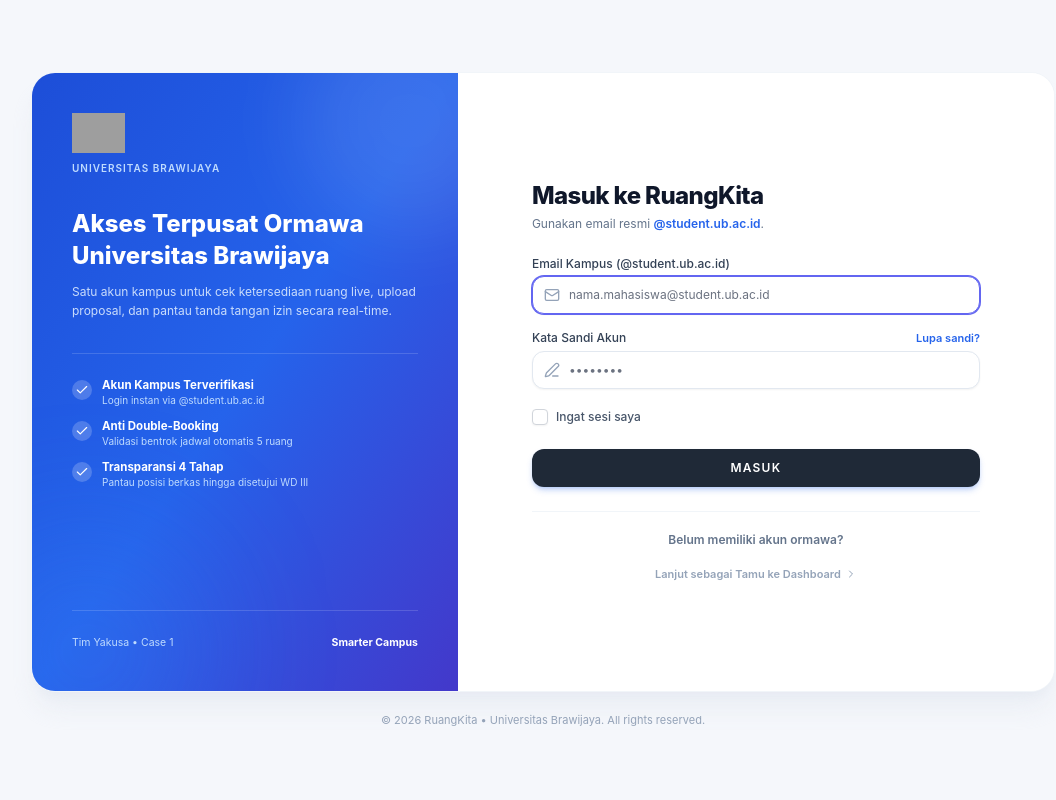
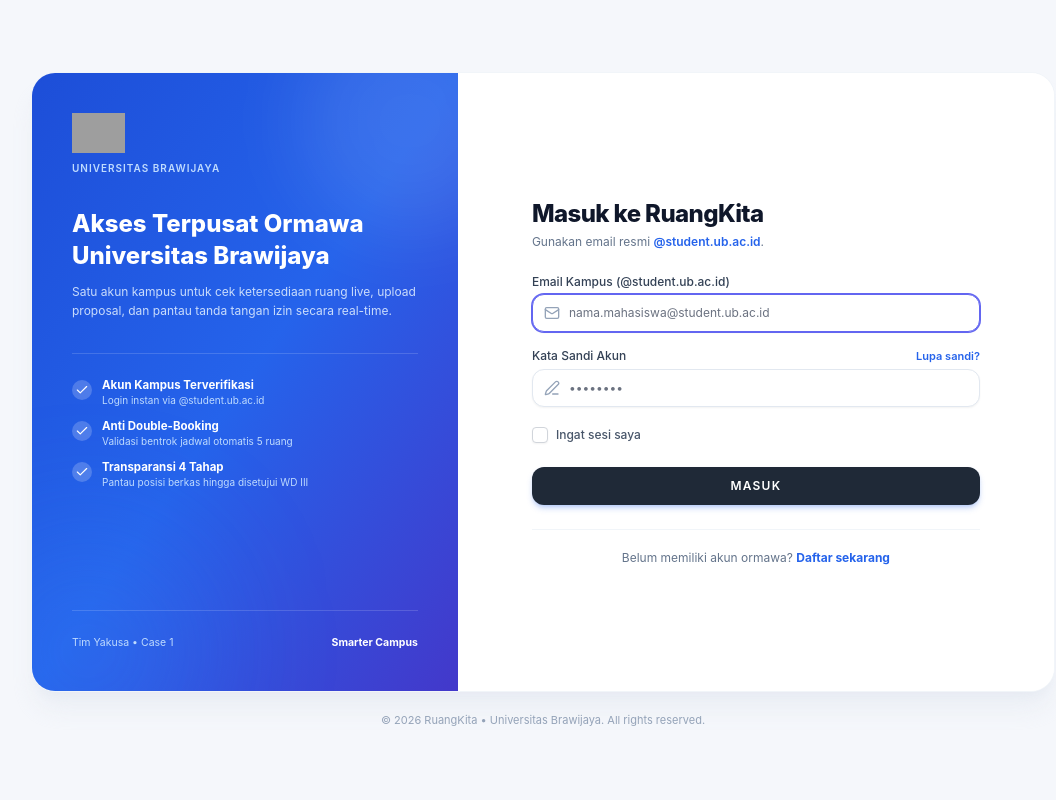
Before and after one commit to Zenqirtz/RuangKita, a Laravel app: page /login in a window 1280 px wide. Shown: the whole page, without its empty margins (97-1153 px from the left). Run offline with Laravel 12, Linux system fonts and the light colour scheme; data that the repository does not hold is empty; style sheets or scripts are compiled from the project's sources; some libraries are stand-ins or nearby versions; some web fonts are replaced; grey boxes are pictures that could not be loaded.

Commit message:
ui: clean up auth footer CTA and remove guest link

```diff
--- a/resources/js/Layouts/GuestLayout.jsx
+++ b/resources/js/Layouts/GuestLayout.jsx
@@ -12,7 +12,7 @@ export default function GuestLayout({ children }) {
                     <div className="absolute -bottom-20 -left-16 w-60 h-60 rounded-full bg-blue-500/25 blur-3xl pointer-events-none" />
 
                     <div className="relative z-10">
-                        <Link href="/dashboard" className="inline-flex flex-col items-start gap-1 group">
+                        <Link href="/" className="inline-flex flex-col items-start gap-1 group">
                             <img src="/images/logo-white.svg" alt="RuangKita" className="h-10 w-auto object-contain" />
                             <p className="text-[10px] font-semibold text-blue-200 uppercase tracking-widest mt-1">
                                 Universitas Brawijaya
--- a/resources/js/Pages/Auth/Login.jsx
+++ b/resources/js/Pages/Auth/Login.jsx
@@ -125,23 +125,16 @@ export default function Login({ status, canResetPassword }) {
 
             </form>
 
-            <div className="mt-6 pt-5 border-t border-slate-100 text-center text-xs text-slate-500">
-                <Link
-                    href={route('register')}
-                    className="font-semibold text-slate-500 hover:text-blue-600 transition-colors"
-                >
-                    Belum memiliki akun ormawa?
-                </Link>
-            </div>
-
-            <div className="mt-3 text-center">
-                <Link
-                    href="/dashboard"
-                    className="text-[11px] font-semibold text-slate-400 hover:text-slate-600 inline-flex items-center gap-1"
-                >
-                    <span>Lanjut sebagai Tamu ke Dashboard</span>
-                    <Icon name="chevronRight" className="w-3 h-3" />
-                </Link>
+            <div className="mt-6 pt-5 border-t border-slate-100 text-center">
+                <p className="text-xs text-slate-500">
+                    Belum memiliki akun ormawa?{' '}
+                    <Link
+                        href={route('register')}
+                        className="font-bold text-blue-600 hover:text-blue-700 hover:underline transition-colors"
+                    >
+                        Daftar sekarang
+                    </Link>
+                </p>
             </div>
         </GuestLayout>
     );
--- a/resources/js/Pages/Auth/Register.jsx
+++ b/resources/js/Pages/Auth/Register.jsx
@@ -161,13 +161,16 @@ export default function Register() {
                 </div>
             </form>
 
-            <div className="mt-6 pt-5 border-t border-slate-100 text-center text-xs text-slate-500">
-                <Link
-                    href={route('login')}
-                    className="font-semibold text-slate-500 hover:text-blue-600 transition-colors"
-                >
-                    Sudah punya akun?
-                </Link>
+            <div className="mt-6 pt-5 border-t border-slate-100 text-center">
+                <p className="text-xs text-slate-500">
+                    Sudah punya akun?{' '}
+                    <Link
+                        href={route('login')}
+                        className="font-bold text-blue-600 hover:text-blue-700 hover:underline transition-colors"
+                    >
+                        Masuk di sini
+                    </Link>
+                </p>
             </div>
         </GuestLayout>
     );
```
